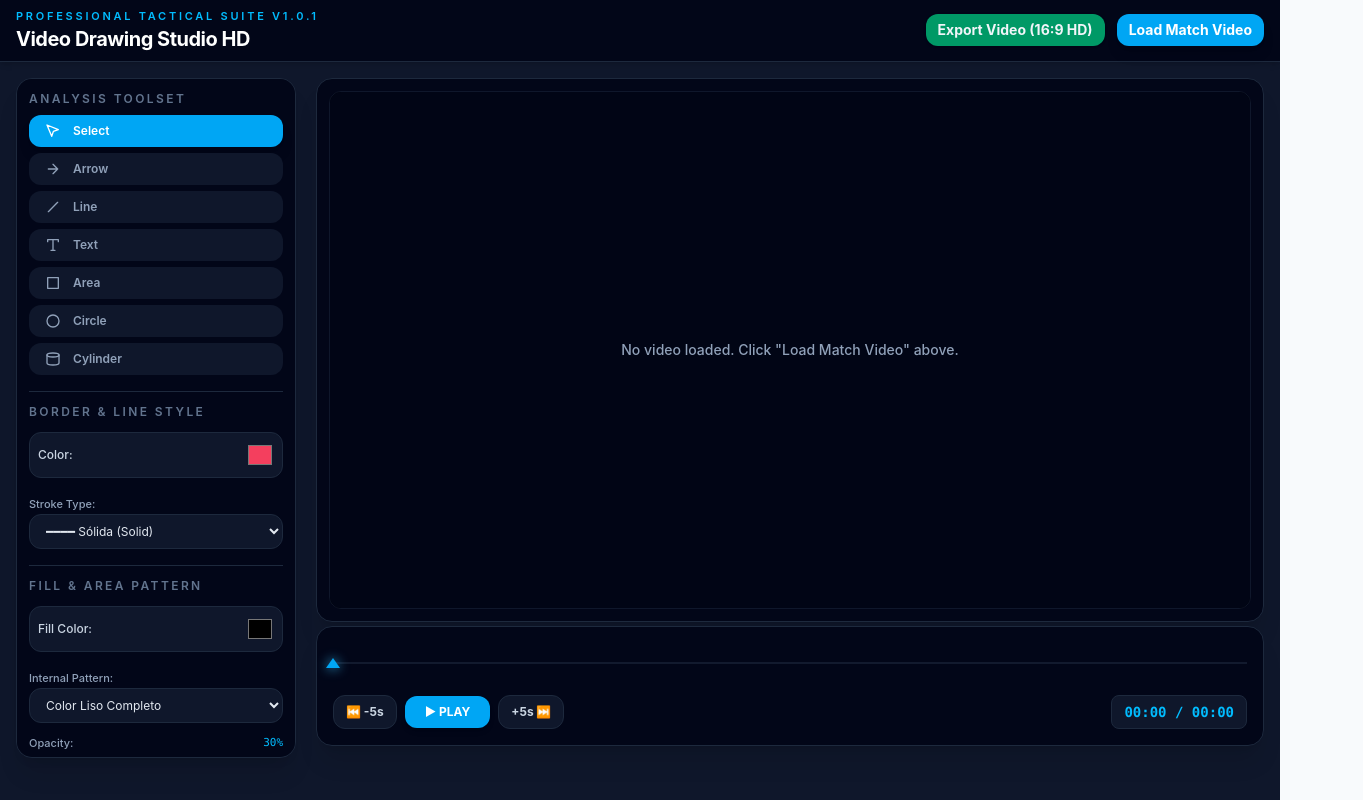
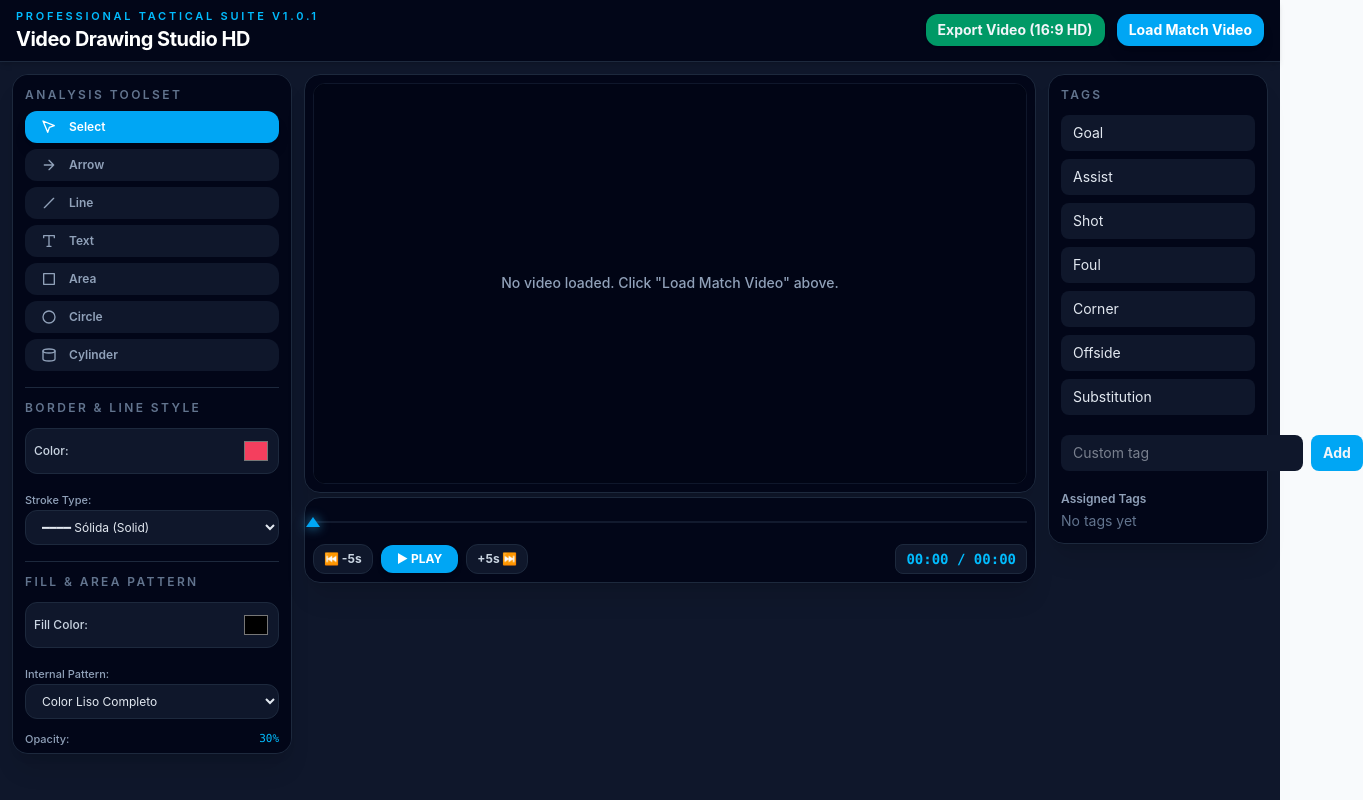
Before and after one commit to alvarofetero/ProfessionalTacticalSuite, a React (Vite) app: page / in a window 1280 px wide. Shown: the whole page, 1363 px wide, since content can reach past the window. Built offline with nearby package versions, Linux system fonts and the light colour scheme; the HTML template or start-up script is replaced by a standard one.

Commit message:
Add tag control

```diff
--- a/src/App.jsx
+++ b/src/App.jsx
@@ -3,6 +3,7 @@ import VideoPlayer from './components/VideoPlayer'
 import CanvasOverlay from './components/CanvasOverlay'
 import features from './config/features.json'
 import Sidebar from './components/Sidebar';
+import TagControls from './components/TagControls';
 import VideoControls from './components/VideoControls';
 import Header from './components/Header';
 
@@ -131,13 +132,14 @@ export default function App() {
   }
 
   const analysisTimestamps = Array.from(new Set(shapes.map(s => Math.floor(s.timestamp))))
+  const [tags, setTags] = useState([])
 
   return (
     <div className="min-h-screen w-full flex flex-col bg-slate-900 text-slate-100 antialiased">
 
       <Header isRecording = {isRecording} handleToggleRecord={handleToggleRecord} handleLoadVideo={handleLoadVideo} />
 
-      <main className="flex-1 w-full grid gap-4 p-2 sm:p-3 lg:grid-cols-[280px_minmax(0,1fr)] lg:gap-5 lg:p-4">
+      <main className="flex-1 w-full grid gap-2 p-1.5 sm:p-2 lg:grid-cols-[280px_minmax(0,1fr)_220px] lg:gap-3 lg:p-3">
           <Sidebar
         activeTool={activeTool}
         setActiveTool={setActiveTool}
@@ -154,9 +156,9 @@ export default function App() {
       />
 
         <section className="flex flex-col gap-1 h-full w-full min-w-0">
-          <div className="w-full rounded-2xl border border-slate-800 bg-slate-950 p-1.5 shadow-xl flex items-center justify-center sm:p-2 lg:p-3">
+          <div className="w-full rounded-2xl border border-slate-800 bg-slate-950 p-1 shadow-xl flex items-center justify-center sm:p-1.5 lg:p-2">
             {/* CORRECCIÓN: Forzamos el contenedor visual a mantener un estricto ratio 16:9 panorámico estándar */}
-            <div className="relative w-full aspect-video max-h-[84vh] overflow-hidden rounded-xl bg-black border border-slate-900">
+            <div className="relative w-full aspect-video max-h-[72vh] sm:max-h-[70vh] lg:max-h-[68vh] overflow-hidden rounded-xl bg-black border border-slate-900">
               <VideoPlayer ref={playerRef} width={videoSize.width} height={videoSize.height} onTimeUpdate={handleTimeUpdate} onDurationChange={setDuration} onPlayStateChange={setIsPlaying} />
               <CanvasOverlay
                 videoWidth={videoSize.width}
@@ -174,17 +176,22 @@ export default function App() {
             </div>
           </div>
 
-         <VideoControls
+        <VideoControls
             duration={duration}
             currentTime={currentTime}
             isPlaying={isPlaying}
             analysisTimestamps={analysisTimestamps}
+          tags={tags}
             togglePlayPause={togglePlayPause}
             skipTime={skipTime}
             handleSeekChange={handleSeekChange}
             formatTime={formatTime}
          />
         </section>
+
+        <aside className="rounded-2xl border border-slate-800 bg-slate-950 p-3 shadow-xl h-fit hidden lg:block">
+          <TagControls currentTime={currentTime} tags={tags} setTags={setTags} formatTime={formatTime} />
+        </aside>
       </main>
     </div>
   )
--- /dev/null
+++ b/src/components/TagControls.jsx
@@ -0,0 +1,48 @@
+import { useState } from 'react'
+
+const PRESET_TAGS = ['Goal', 'Assist', 'Shot', 'Foul', 'Corner', 'Offside', 'Substitution']
+
+export default function TagControls({ currentTime = 0, tags = [], setTags, formatTime = (t) => `${Math.floor(t/60)}:${Math.floor(t%60).toString().padStart(2,'0')}` }){
+  const [customTag, setCustomTag] = useState('')
+
+  const addTag = (label) => {
+    const newTag = { id: Date.now() + Math.random(), label, time: Math.round(currentTime) }
+    setTags([...(tags || []), newTag])
+  }
+
+  const removeTag = (id) => {
+    setTags((tags || []).filter(t => t.id !== id))
+  }
+
+  return (
+    <div className="space-y-3">
+      <div className="text-xs font-semibold uppercase tracking-[0.2em] text-slate-500">Tags</div>
+
+      <div className="grid gap-2">
+        {PRESET_TAGS.map((t) => (
+          <button key={t} onClick={() => addTag(t)} className="text-left rounded-lg bg-slate-900 px-3 py-2 text-sm text-slate-200 hover:bg-slate-800">{t}</button>
+        ))}
+      </div>
+
+      <div className="pt-2">
+        <div className="flex gap-2">
+          <input value={customTag} onChange={(e) => setCustomTag(e.target.value)} placeholder="Custom tag" className="flex-1 rounded-lg bg-slate-900 px-3 py-2 text-sm text-slate-200" />
+          <button onClick={() => { if (customTag.trim()) { addTag(customTag.trim()); setCustomTag('') } }} className="rounded-lg bg-sky-500 px-3 py-2 text-sm font-bold">Add</button>
+        </div>
+      </div>
+
+      <div className="pt-2">
+        <div className="text-xs font-semibold text-slate-400">Assigned Tags</div>
+        <div className="space-y-2 pt-1">
+          {(tags || []).map(t => (
+            <div key={t.id} className="flex items-center justify-between bg-slate-900 px-3 py-2 rounded-lg">
+              <div className="text-sm text-slate-200">{t.label} <span className="ml-2 text-xs text-slate-400">{formatTime(t.time)}</span></div>
+              <button onClick={() => removeTag(t.id)} className="text-xs text-rose-400">Remove</button>
+            </div>
+          ))}
+          {(!(tags || []).length) && <div className="text-sm text-slate-500">No tags yet</div>}
+        </div>
+      </div>
+    </div>
+  )
+}
--- a/src/components/VideoControls.jsx
+++ b/src/components/VideoControls.jsx
@@ -2,6 +2,7 @@ export default function VideoControls({duration,
   currentTime,
   isPlaying,
   analysisTimestamps,
+  tags = [],
   togglePlayPause,
   skipTime,
   handleSeekChange,
@@ -14,12 +15,17 @@ const timelineMarks = Array.from({ length: Math.floor(duration / tickStep) + 1 }
 const progressPercent = duration > 0 ? (currentTime / duration) * 100 : 0
 
 return(
-     <div className="rounded-2xl border border-slate-800 bg-slate-950 p-3 shadow-xl space-y-2 lg:p-4">
-            <div className="space-y-1">
-              <div className="relative w-full flex items-center h-10 pt-2">
+     <div className="rounded-2xl border border-slate-800 bg-slate-950 p-1.5 shadow-xl space-y-1 lg:p-2">
+            <div className="space-y-0.5">
+              <div className="relative w-full flex items-center h-8 pt-1.5">
                 <div className="absolute inset-x-0 top-1/2 h-px -translate-y-1/2 bg-slate-700/70" />
                 {duration > 0 && analysisTimestamps.map((ts) => (
-                  <div key={`mark-${ts}`} className="absolute top-0 bottom-0 w-[4px] bg-sky-400 shadow-[0_0_8px_#38bdf8] z-10 rounded-full pointer-events-none" style={{ left: `${(ts / duration) * 100}%` }} />
+                  <div key={`mark-${ts}`} className="absolute top-0 bottom-0 w-[4px] bg-sky-400 shadow-[0_0_8px_#38bdf8] z-20 rounded-full pointer-events-none" style={{ left: `${(ts / duration) * 100}%` }} />
+                ))}
+                {duration > 0 && (tags || []).map((tg) => (
+                  <div key={`tag-${tg.id}`} className="absolute top-0 bottom-0 w-px bg-amber-400 z-15 pointer-events-none" style={{ left: `${(tg.time / Math.max(1,duration)) * 100}%` }}>
+                    <div className="absolute -top-3 text-[10px] text-amber-300 whitespace-nowrap -translate-x-1/2">{tg.label}</div>
+                  </div>
                 ))}
                 {duration > 0 && timelineMarks.map((time) => (
                   <div
@@ -40,13 +46,13 @@ return(
               </div>
             </div>
 
-            <div className="flex flex-col sm:flex-row sm:items-center justify-between gap-3 pt-1">
+            <div className="flex flex-col sm:flex-row sm:items-center justify-between gap-2 pt-0.5">
               <div className="flex items-center gap-2">
-                <button type="button" onClick={() => skipTime(-5)} className="rounded-xl bg-slate-900 border border-slate-800 px-3 py-2 text-xs font-bold text-slate-300 hover:bg-slate-800">⏮ -5s</button>
-                <button type="button" onClick={togglePlayPause} className={`rounded-xl px-5 py-2 text-xs font-bold text-white shadow-md transition-all duration-200 ${isPlaying ? 'bg-amber-600 hover:bg-amber-500' : 'bg-sky-500 hover:bg-sky-400'}`}>{isPlaying ? '⏸ PAUSE' : '▶ PLAY'}</button>
-                <button type="button" onClick={() => skipTime(5)} className="rounded-xl bg-slate-900 border border-slate-800 px-3 py-2 text-xs font-bold text-slate-300 hover:bg-slate-800">+5s ⏭</button>
+                <button type="button" onClick={() => skipTime(-5)} className="rounded-xl bg-slate-900 border border-slate-800 px-2.5 py-1.5 text-xs font-bold text-slate-300 hover:bg-slate-800">⏮ -5s</button>
+                <button type="button" onClick={togglePlayPause} className={`rounded-xl px-4 py-1.5 text-xs font-bold text-white shadow-md transition-all duration-200 ${isPlaying ? 'bg-amber-600 hover:bg-amber-500' : 'bg-sky-500 hover:bg-sky-400'}`}>{isPlaying ? '⏸ PAUSE' : '▶ PLAY'}</button>
+                <button type="button" onClick={() => skipTime(5)} className="rounded-xl bg-slate-900 border border-slate-800 px-2.5 py-1.5 text-xs font-bold text-slate-300 hover:bg-slate-800">+5s ⏭</button>
               </div>
-              <div className="text-sm font-mono font-bold text-sky-400 bg-slate-900 px-3 py-1.5 rounded-lg border border-slate-800 w-fit">
+              <div className="text-sm font-mono font-bold text-sky-400 bg-slate-900 px-2.5 py-1 rounded-lg border border-slate-800 w-fit">
                 {formatTime(currentTime)} / {formatTime(duration)}
               </div>
             </div>
```
Also changed, not shown: 1 other file (tests, documents, lock files or other folders). Lines whose indentation alone changed are shown as unchanged.
